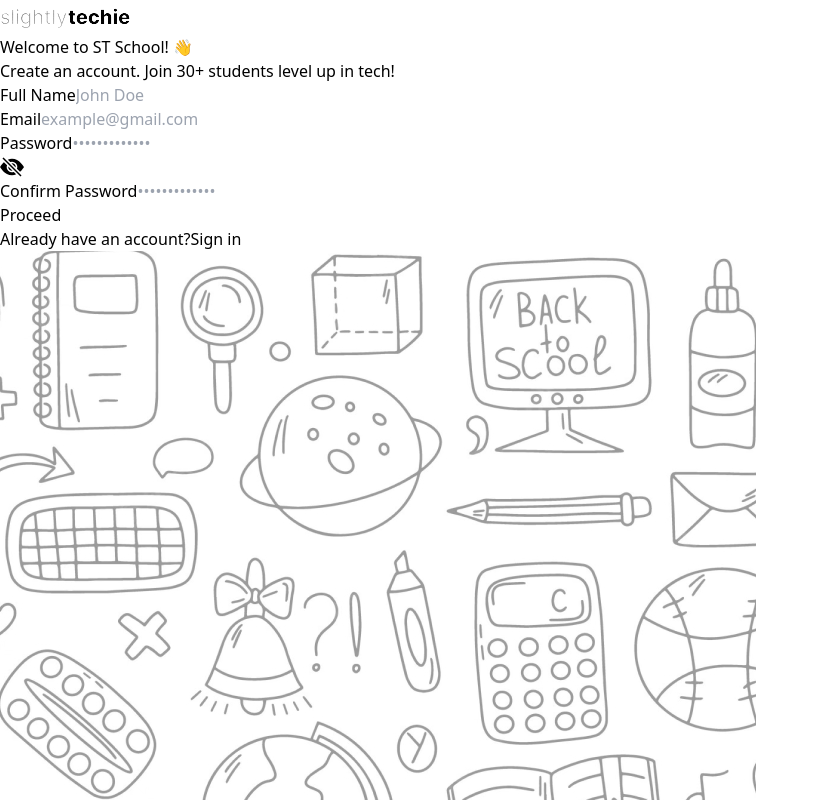
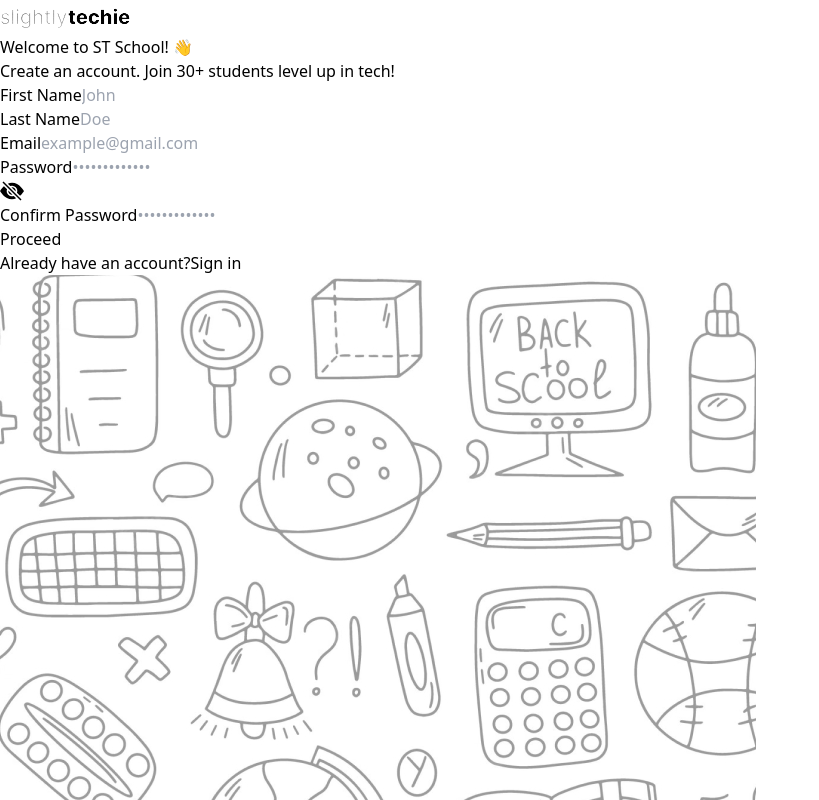
Before and after one commit to Slightly-Techie/st-school-web, a React (Vite) app: page /signup in a window 1280 px wide. Shown: the top 800 px of the page, without its empty margins (0-819 px from the left). Built offline with nearby package versions, Linux system fonts and the light colour scheme.

Commit message:
split=full-name-input-field

```diff
--- a/src/components/Signup/UserDetailsForm.jsx
+++ b/src/components/Signup/UserDetailsForm.jsx
@@ -13,20 +13,37 @@ const UserDetailsForm = ({ onNext }) => {
   return (
     <LayoutWrapper>
       <form>
-        <div className="mb-4">
+        <div className="mb-4 grid grid-cols-2 gap-4">
+          <div className="firstname">
             <label
-            htmlFor="fullName"
+              htmlFor="firstName"
               className="block text-gray-800 font-medium mb-2"
             >
-            Full Name
+              First Name
             </label>
             <input
               type="text"
-            id="fullName"
-            placeholder="John Doe"
+              id="firstName"
+              placeholder="John"
               className="border border-[#C9C9C9] focus:outline-gray-600  w-full p-2 rounded-lg "
               required
             />
+          </div>
+          <div className="lastname">
+            <label
+              htmlFor="LastName"
+              className="block text-gray-800 font-medium mb-2"
+            >
+              Last Name
+            </label>
+            <input
+              type="text"
+              id="lastName"
+              placeholder="Doe"
+              className="border border-[#C9C9C9] focus:outline-gray-600  w-full p-2 rounded-lg "
+              required
+            />
+          </div>
         </div>
         <div className="mb-4">
           <label
```
Lines whose indentation alone changed are shown as unchanged.
